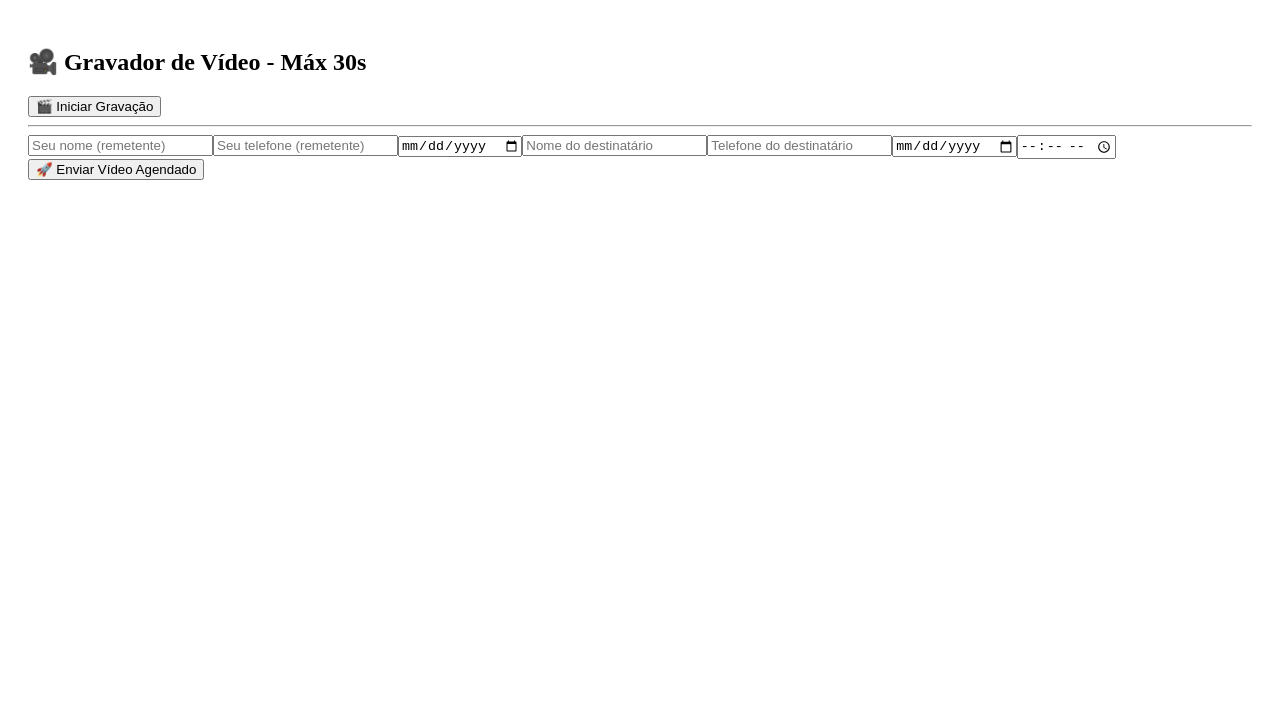
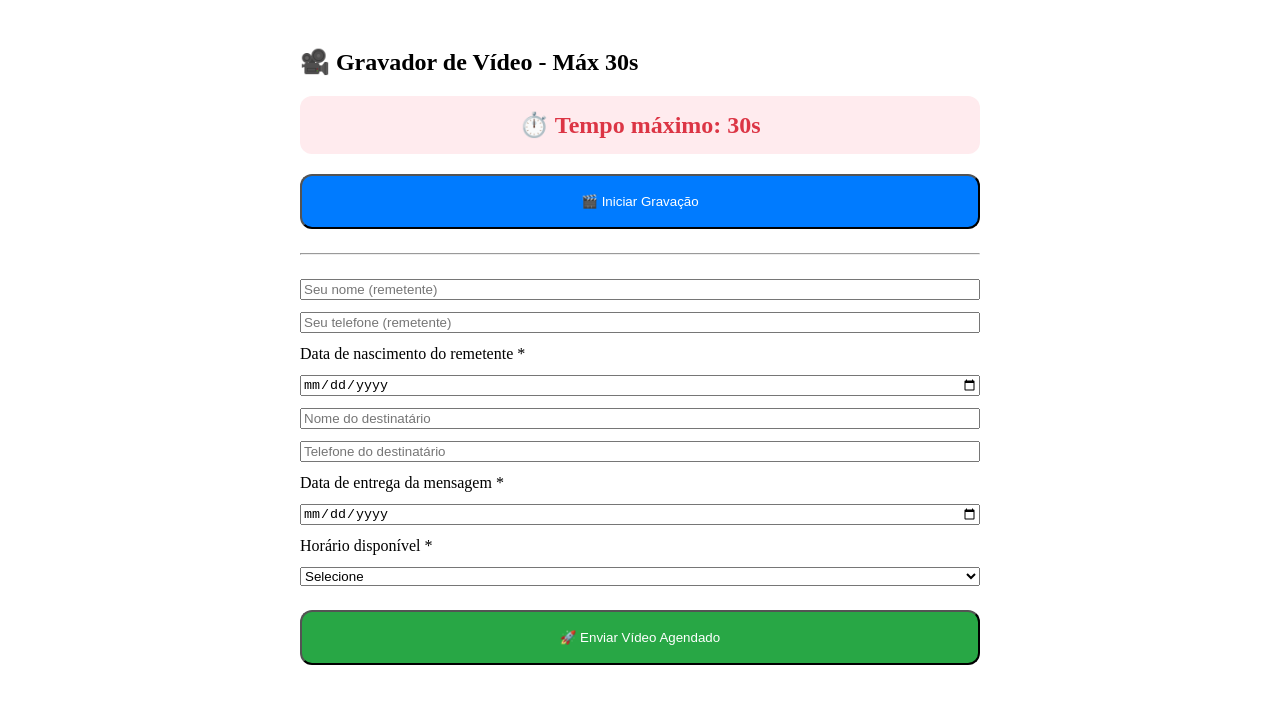
Before and after one commit to AdilsonStewart/CorujinhaLegal, a React (Create React App) app: page /videorecord in a window 1280 px wide. Shown: the top 704 px of the page. Built offline with nearby package versions, Linux system fonts and the light colour scheme.

Commit message:
Refactor VideoRecordPage.js for clarity and structure
Refactor VideoRecordPage.js to improve code structure and readability. Removed unused imports, added error handling, and updated variable names for clarity.

```diff
--- a/src/screens/VideoRecordPage.js
+++ b/src/screens/VideoRecordPage.js
@@ -1,26 +1,15 @@
-import React, { useState, useRef, useEffect } from "react";
+import React, { useState, useRef } from "react";
 import { createClient } from "@supabase/supabase-js";
 
-// Firestore client SDK (mesmo import usado no AudioRecordPage)
+// Firestore
 import { db } from "../firebase";
-import {
-  collection,
-  addDoc,
-  serverTimestamp,
-  Timestamp,
-  query,
-  where,
-  getDocs,
-  doc,
-  setDoc
-} from "firebase/firestore";
+import { collection, addDoc } from "firebase/firestore";
 
-console.log("🔥 VIDEO RECORD PAGE — FIRESTORE FLOW 🔥", Date.now());
-
-// Supabase config
-const supabaseUrl = "https://kuwsgvhjmjnhkteleczc.supabase.co";
-const supabaseKey = "sb_publishable_Rgq_kYySn7XB-zPyDG1_Iw_YEVt8O2P";
-const supabase = createClient(supabaseUrl, supabaseKey);
+// Supabase Config
+const supabase = createClient(
+  "https://kuwsgvhjmjnhkteleczc.supabase.co",
+  "sb_publishable_Rgq_kYySn7XB-zPyDG1_Iw_YEVt8O2P"
+);
 
 const sanitizePhone = (s = "") => (s || "").toString().replace(/\D/g, "");
 
@@ -28,158 +17,243 @@ const VideoRecordPage = () => {
   const [isRecording, setIsRecording] = useState(false);
   const [videoURL, setVideoURL] = useState(null);
   const [videoBlob, setVideoBlob] = useState(null);
+  const [tempoRestante, setTempoRestante] = useState(30);
 
-  // Remetente
+  // remetente
   const [remetenteNome, setRemetenteNome] = useState("");
   const [remetenteTelefone, setRemetenteTelefone] = useState("");
   const [remetenteNascimento, setRemetenteNascimento] = useState("");
 
-  // Destinatário
+  // destinatário
   const [destinatarioNome, setDestinatarioNome] = useState("");
   const [destinatarioTelefone, setDestinatarioTelefone] = useState("");
 
-  // Agendamento
+  // agendamento
   const [dataEntrega, setDataEntrega] = useState("");
   const [horaEntrega, setHoraEntrega] = useState("");
 
-  const [isUploading, setIsUploading] = useState(false);
-  const [tempoRestante, setTempoRestante] = useState(30);
-
   const mediaRecorderRef = useRef(null);
-  const videoChunksRef = useRef([]);
-
-  useEffect(() => {
-    try {
-      setRemetenteNome(localStorage.getItem("clienteNome") || "");
-      setRemetenteTelefone(localStorage.getItem("clienteTelefone") || "");
-      setRemetenteNascimento(localStorage.getItem("clienteNascimento") || "");
-    } catch {}
-  }, []);
-
-  useEffect(() => localStorage.setItem("clienteNome", remetenteNome), [remetenteNome]);
-  useEffect(() => localStorage.setItem("clienteTelefone", remetenteTelefone), [remetenteTelefone]);
-  useEffect(() => localStorage.setItem("clienteNascimento", remetenteNascimento), [remetenteNascimento]);
+  const chunksRef = useRef([]);
 
   const startRecording = async () => {
     try {
       const stream = await navigator.mediaDevices.getUserMedia({ video: true, audio: true });
-      videoChunksRef.current = [];
-      setVideoURL(null);
-      setVideoBlob(null);
+      chunksRef.current = [];
 
       const recorder = new MediaRecorder(stream);
-      recorder.ondataavailable = (e) => videoChunksRef.current.push(e.data);
+      recorder.ondataavailable = (e) => chunksRef.current.push(e.data);
 
       recorder.onstop = () => {
-        const blob = new Blob(videoChunksRef.current, { type: "video/webm" });
+        const blob = new Blob(chunksRef.current, { type: "video/webm" });
         setVideoBlob(blob);
         setVideoURL(URL.createObjectURL(blob));
-        stream.getTracks().forEach((track) => track.stop());
+        stream.getTracks().forEach((t) => t.stop());
         setTempoRestante(30);
       };
 
       recorder.start();
       mediaRecorderRef.current = recorder;
       setIsRecording(true);
-    } catch (e) {
+
+      const interval = setInterval(() => {
+        setTempoRestante((prev) => {
+          if (prev <= 1) {
+            stopRecording();
+            clearInterval(interval);
+            return 30;
+          }
+          return prev - 1;
+        });
+      }, 1000);
+
+    } catch {
       alert("Permita o uso da câmera e microfone.");
     }
   };
 
   const stopRecording = () => {
-    if (mediaRecorderRef.current) mediaRecorderRef.current.stop();
-    setIsRecording(false);
+    if (mediaRecorderRef.current) {
+      mediaRecorderRef.current.stop();
+      setIsRecording(false);
+    }
   };
 
   const enviarDados = async () => {
-    if (!videoBlob) return alert("Grave um vídeo.");
+    if (!videoBlob) return alert("Grave o vídeo antes de enviar.");
     if (!destinatarioNome || !destinatarioTelefone || !horaEntrega)
       return alert("Preencha destinatário, telefone e horário.");
     if (!remetenteNascimento)
-      return alert("Preencha nascimento do remetente.");
+      return alert("Preencha a data de nascimento do remetente.");
 
-    setIsUploading(true);
+    const agora = new Date();
+    const dataHorario = new Date(`${dataEntrega}T${horaEntrega}`);
+
+    if (dataHorario < agora)
+      return alert("⛔ Não é possível agendar no passado.");
+
+    const limite = new Date();
+    limite.setDate(limite.getDate() + 365);
+    if (dataHorario > limite)
+      return alert("⛔ Agendamento máximo de 365 dias.");
 
     try {
-      const nomeArquivo = `video_${Date.now()}.webm`;
+      const nomeArquivo = `video_${Date.now()}_${Math.random().toString(36).slice(2)}.webm`;
 
-      const { error } = await supabase.storage
+      const { error: uploadError } = await supabase.storage
         .from("Midias")
         .upload(nomeArquivo, videoBlob, { contentType: "video/webm" });
 
-      if (error) throw error;
+      if (uploadError) throw uploadError;
 
       const { data } = supabase.storage.from("Midias").getPublicUrl(nomeArquivo);
       const publicUrl = data?.publicUrl || "";
 
-      const orderID = `VIDEO-${Date.now()}-${Math.random().toString(36).substr(2, 6)}`;
+      const orderID = `VID-${Date.now()}-${Math.random().toString(36).slice(2, 8)}`;
+      const telefoneDest = sanitizePhone(destinatarioTelefone);
+      const telefoneRem = sanitizePhone(remetenteTelefone);
 
       const payload = {
         order_id: orderID,
         tipo: "video",
         link_midia: publicUrl,
-        criado_em: serverTimestamp(),
+        criado_em: new Date().toISOString(),
         data_agendamento: dataEntrega,
         hora_agendamento: horaEntrega,
-        destinatario: {
-          nome: destinatarioNome,
-          telefone: sanitizePhone(destinatarioTelefone)
-        },
-        remetente: {
-          nome: remetenteNome,
-          telefone: sanitizePhone(remetenteTelefone),
-          nascimento: remetenteNascimento
-        },
-        enviado: false
+        enviado: false,
+        destinatario: destinatarioNome,
+        telefone: telefoneDest,
+        remetente: remetenteNome,
+        telefone_remetente: telefoneRem,
+        remetente_nascimento: remetenteNascimento,
       };
 
-      const docRef = await addDoc(collection(db, "agendamentos"), payload);
+      await addDoc(collection(db, "agendamentos"), payload);
 
-      localStorage.setItem("lastAgendamento", JSON.stringify({
-        nome: destinatarioNome,
-        telefone: destinatarioTelefone,
-        dataEntrega,
-        horaEntrega,
-        tipo: "video",
-        link_midia: publicUrl,
-        orderID,
-        firestoreId: docRef.id
-      }));
+      localStorage.setItem(
+        "lastAgendamento",
+        JSON.stringify({
+          nome: destinatarioNome,
+          telefone: telefoneDest,
+          dataEntrega,
+          horario: horaEntrega,
+          tipo: "video",
+          orderID
+        })
+      );
 
+      alert("🎉 Vídeo agendado com sucesso!");
       window.location.href = "/saida";
+
     } catch (err) {
       console.error(err);
       alert("Erro ao enviar.");
     }
-
-    setIsUploading(false);
   };
 
   return (
-    <div style={{ padding: 20 }}>
+    <div style={{ padding: 20, maxWidth: 680, margin: "0 auto" }}>
       <h2>🎥 Gravador de Vídeo - Máx 30s</h2>
 
+      <div style={{
+        fontSize: 24,
+        color: "#dc3545",
+        fontWeight: "bold",
+        background: "#ffebee",
+        padding: "15px",
+        borderRadius: 12,
+        marginBottom: 20,
+        textAlign: "center"
+      }}>
+        ⏱️ Tempo máximo: {tempoRestante}s
+      </div>
+
       {!isRecording ? (
-        <button onClick={startRecording}>🎬 Iniciar Gravação</button>
+        <button
+          onClick={startRecording}
+          style={{ width: "100%", padding: 18, background: "#007bff", color: "white", borderRadius: 12 }}
+        >
+          🎬 Iniciar Gravação
+        </button>
       ) : (
-        <button onClick={stopRecording}>⏹️ Parar</button>
+        <button
+          onClick={stopRecording}
+          style={{ width: "100%", padding: 18, background: "#dc3545", color: "white", borderRadius: 12 }}
+        >
+          ⏹️ Parar Gravação
+        </button>
       )}
 
-      {videoURL && <video controls src={videoURL} style={{ width: "100%" }} />}
+      {videoURL && <video controls src={videoURL} style={{ width: "100%", marginTop: 16 }} />}
 
-      <hr />
+      <hr style={{ margin: "24px 0" }} />
 
-      <input placeholder="Seu nome (remetente)" value={remetenteNome} onChange={(e) => setRemetenteNome(e.target.value)} />
-      <input placeholder="Seu telefone (remetente)" value={remetenteTelefone} onChange={(e) => setRemetenteTelefone(e.target.value)} />
-      <input type="date" value={remetenteNascimento} onChange={(e) => setRemetenteNascimento(e.target.value)} />
+      <div style={{ display: "grid", gap: 12 }}>
 
-      <input placeholder="Nome do destinatário" value={destinatarioNome} onChange={(e) => setDestinatarioNome(e.target.value)} />
-      <input placeholder="Telefone do destinatário" value={destinatarioTelefone} onChange={(e) => setDestinatarioTelefone(e.target.value)} />
+        <input
+          type="text"
+          placeholder="Seu nome (remetente)"
+          value={remetenteNome}
+          onChange={(e) => setRemetenteNome(e.target.value)}
+        />
 
-      <input type="date" value={dataEntrega} onChange={(e) => setDataEntrega(e.target.value)} />
-      <input type="time" value={horaEntrega} onChange={(e) => setHoraEntrega(e.target.value)} />
+        <input
+          type="tel"
+          placeholder="Seu telefone (remetente)"
+          value={remetenteTelefone}
+          onChange={(e) => setRemetenteTelefone(e.target.value)}
+        />
 
-      <button onClick={enviarDados} disabled={isUploading}>
+        <label>Data de nascimento do remetente *</label>
+        <input
+          type="date"
+          value={remetenteNascimento}
+          onChange={(e) => setRemetenteNascimento(e.target.value)}
+        />
+
+        <input
+          type="text"
+          placeholder="Nome do destinatário"
+          value={destinatarioNome}
+          onChange={(e) => setDestinatarioNome(e.target.value)}
+        />
+
+        <input
+          type="tel"
+          placeholder="Telefone do destinatário"
+          value={destinatarioTelefone}
+          onChange={(e) => setDestinatarioTelefone(e.target.value)}
+        />
+
+        <label>Data de entrega da mensagem *</label>
+        <input
+          type="date"
+          value={dataEntrega}
+          onChange={(e) => setDataEntrega(e.target.value)}
+        />
+
+        <label>Horário disponível *</label>
+        <select value={horaEntrega} onChange={(e) => setHoraEntrega(e.target.value)}>
+          <option value="">Selecione</option>
+          <option value="08:00">08:00</option>
+          <option value="10:00">10:00</option>
+          <option value="12:00">12:00</option>
+          <option value="14:00">14:00</option>
+          <option value="16:00">16:00</option>
+          <option value="18:00">18:00</option>
+        </select>
+      </div>
+
+      <button
+        onClick={enviarDados}
+        style={{
+          marginTop: 24,
+          width: "100%",
+          padding: 18,
+          background: "#28a745",
+          color: "white",
+          borderRadius: 12
+        }}
+      >
         🚀 Enviar Vídeo Agendado
       </button>
     </div>
```
